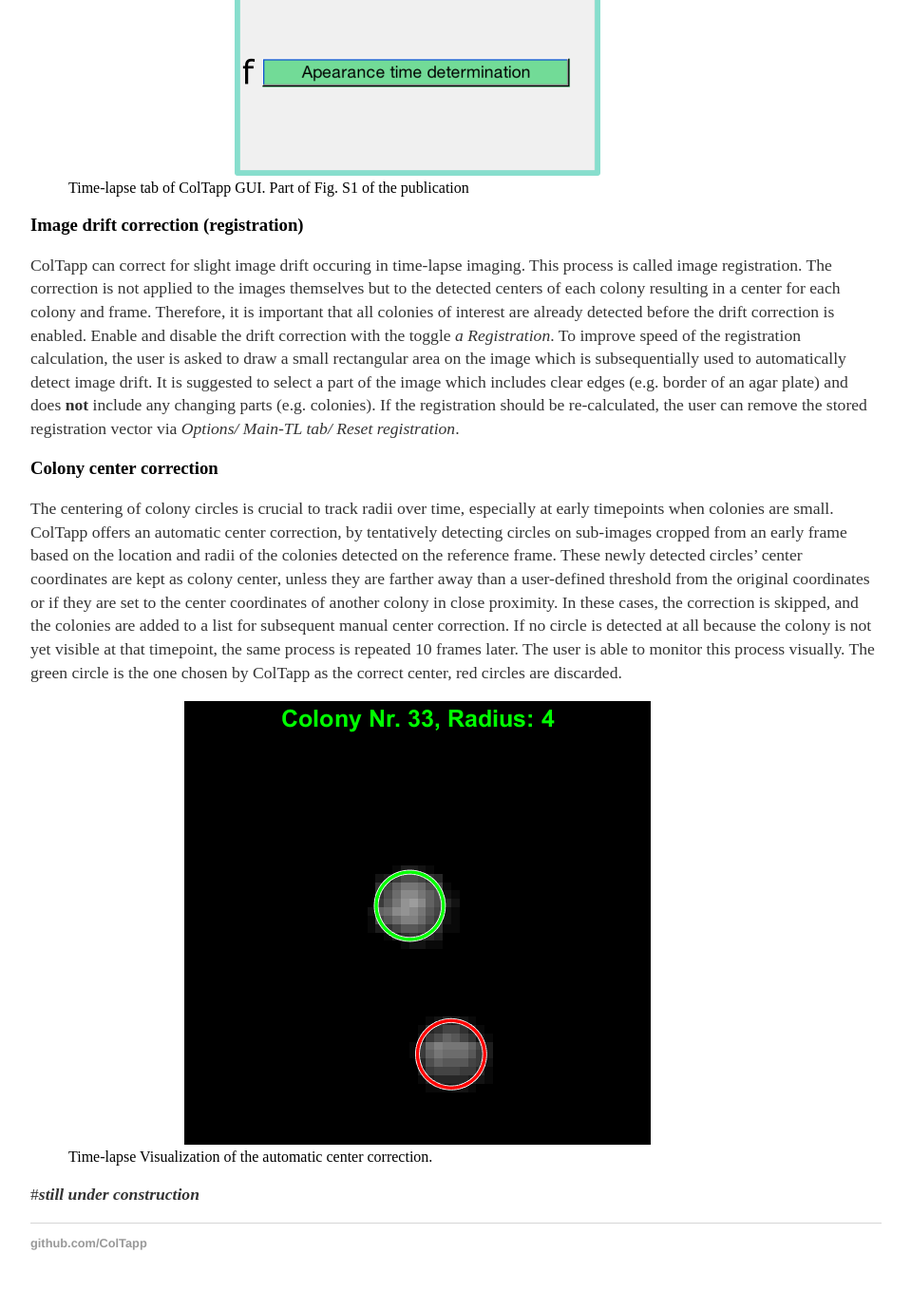
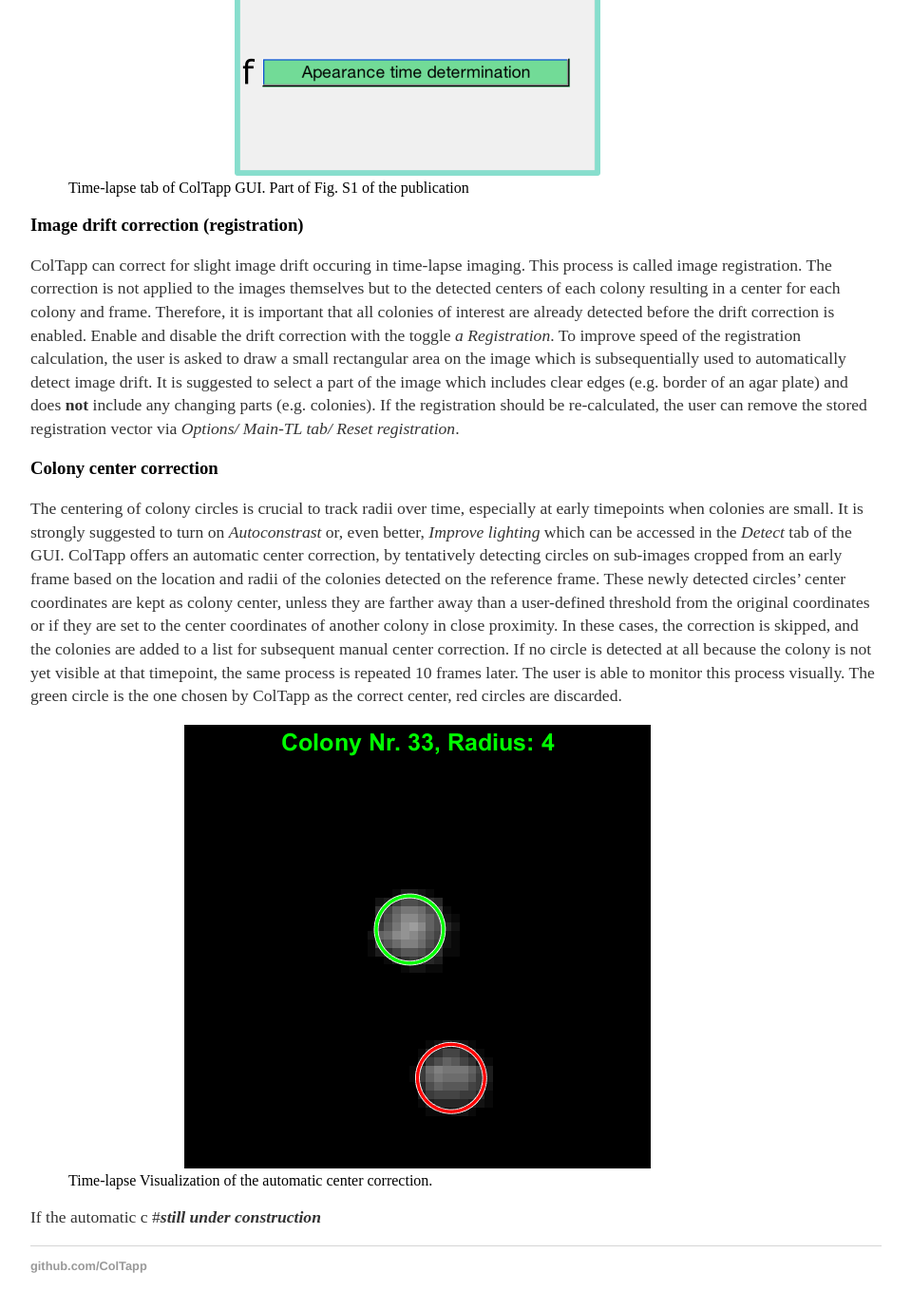
Before and after one commit to ColTapp/ColTapp.github.io, a Jekyll site: the page built from timelapse.md, in a window 1280 px wide and 1400 px high, scrolled down 751 px. Shown: the top 1379 px of the window at 95% size, without its empty margins (160-1119 px from the left). Built offline with Jekyll 4.4.1, drawn with Linux system fonts in a browser that asks for light colours.

Commit message:
Update timelapse.md

```diff
--- a/timelapse.md
+++ b/timelapse.md
@@ -15,10 +15,11 @@ ColTapp can track the radius of detected colonies through time on time-lapse ima
 ColTapp can correct for slight image drift occuring in time-lapse imaging. This process is called image registration. The correction is not applied to the images themselves but to the detected centers of each colony resulting in a center for each colony and frame. Therefore, it is important that all colonies of interest are already detected before the drift correction is enabled. Enable and disable the drift correction with the toggle _a Registration_. To improve speed of the registration calculation, the user is asked to draw a small rectangular area on the image which is subsequentially used to automatically detect image drift. It is suggested to select a part of the image which includes clear edges (e.g. border of an agar plate) and does **not** include any changing parts (e.g. colonies). If the registration should be re-calculated, the user can remove the stored registration vector via _Options/ Main-TL tab/ Reset registration_.
 
 ### Colony center correction
-The centering of colony circles is crucial to track radii over time, especially at early timepoints when colonies are small. ColTapp offers an automatic center correction, by tentatively detecting circles on sub-images cropped from an early frame based on the location and radii of the colonies detected on the reference frame. These newly detected circles’ center coordinates are kept as colony center, unless they are farther away than a user-defined threshold from the original coordinates or if they are set to the center coordinates of another colony in close proximity. In these cases, the correction is skipped, and the colonies are added to a list for subsequent manual center correction. If no circle is detected at all because the colony is not yet visible at that timepoint, the same process is repeated 10 frames later. The user is able to monitor this process visually. The green circle is the one chosen by ColTapp as the correct center, red circles are discarded.
+The centering of colony circles is crucial to track radii over time, especially at early timepoints when colonies are small. It is strongly suggested to turn on _Autoconstrast_ or, even better, _Improve lighting_ which can be accessed in the _Detect_ tab of the GUI. ColTapp offers an automatic center correction, by tentatively detecting circles on sub-images cropped from an early frame based on the location and radii of the colonies detected on the reference frame. These newly detected circles’ center coordinates are kept as colony center, unless they are farther away than a user-defined threshold from the original coordinates or if they are set to the center coordinates of another colony in close proximity. In these cases, the correction is skipped, and the colonies are added to a list for subsequent manual center correction. If no circle is detected at all because the colony is not yet visible at that timepoint, the same process is repeated 10 frames later. The user is able to monitor this process visually. The green circle is the one chosen by ColTapp as the correct center, red circles are discarded.
 <figure>
   <img src="{{site.url}}/assets/images/TL2.png" alt="Center correction example" height="467px"/>
   <figcaption>Time-lapse Visualization of the automatic center correction. </figcaption>
 </figure>
 
+If the automatic c
 #*__still under construction__*
```
